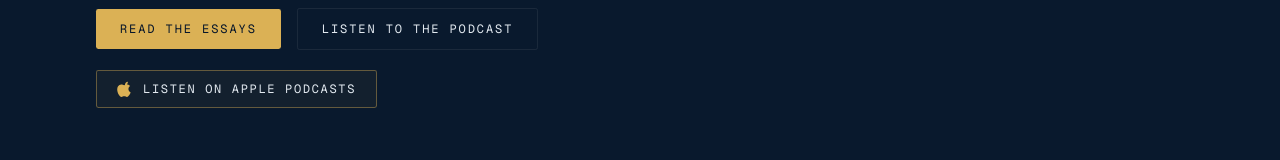
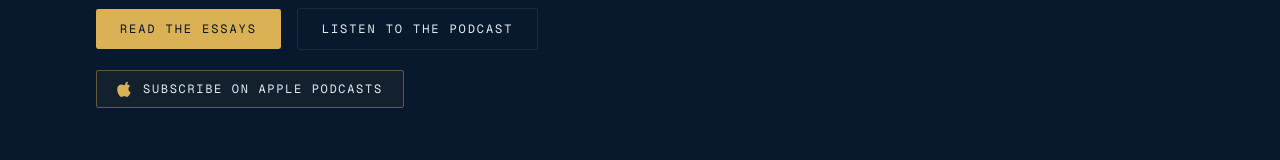
Before and after one commit to franzmussen/markets-without-spin, a Next.js app: page / in a window 1280 px wide. Shown: the part 526-686 px from the top of the page. Built offline with nearby package versions, Linux system fonts and the light colour scheme; no server answers.

Commit message:
feat: update hero component text to "Subscribe on Apple Podcasts"
Co-authored-by: franzmussen <294330394+franzmussen@users.noreply.github.com>

```diff
--- a/components/hero.tsx
+++ b/components/hero.tsx
@@ -43,7 +43,7 @@ export function Hero() {
             className="group inline-flex items-center gap-2.5 rounded-sm border border-primary/40 bg-primary/5 px-5 py-2.5 font-mono text-xs uppercase tracking-[0.14em] text-foreground transition-colors hover:border-primary hover:bg-primary/10 hover:text-primary"
           >
             <AppleIcon className="size-4 text-primary" />
-            Listen on Apple Podcasts
+            Subscribe on Apple Podcasts
           </a>
         </div>
       </div>
```
